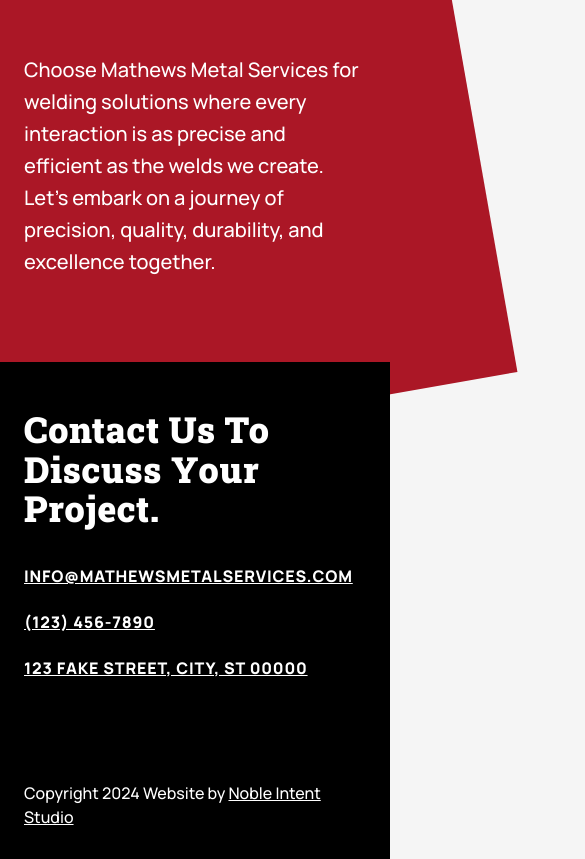
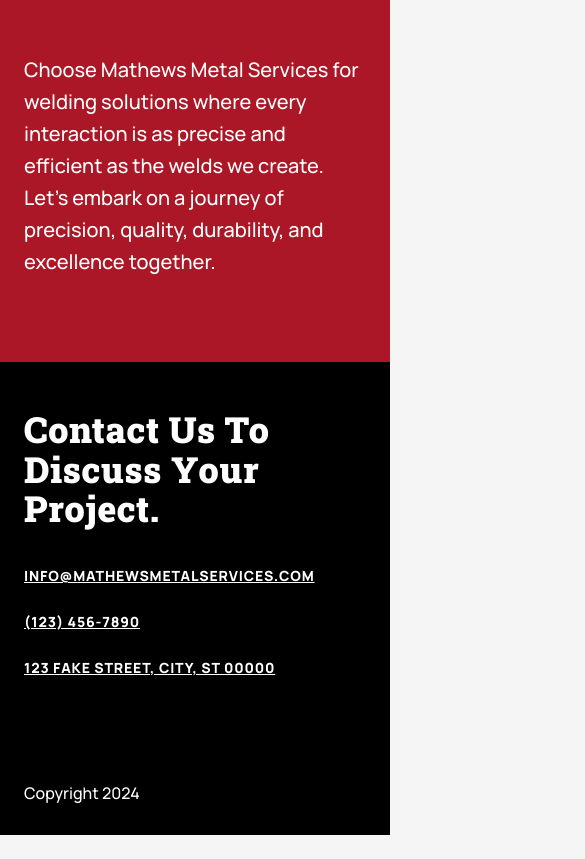
Before and after one commit to crismanNoble/mathewsmetalservices.com, a website: page index.html in a window 390 px wide. Shown: the part 4522-5381 px from the top of the page, 585 px wide, since content can reach past the window. After the commit the page ends 5357 px from the top, so only its background shows below. Drawn offline with Linux system fonts and the light colour scheme.

Commit message:
fixing for mobile

```diff
--- a/index.html
+++ b/index.html
@@ -29,6 +29,7 @@
 
 </head>
 <body>
+  <div class="wrapper">
 <header>
   <div class="header-content">
     <img src="./imgs/logo.svg" alt="MMS Logo" loading="eager" class="logo"/>
@@ -139,9 +140,10 @@
       </div>
     </div>
     <div class="footer-credit">
-      <p>Copyright <span class="current-year">2024</span> Website by <a href="https://nobleintentstudio.com" target="_blank" rel="noopener">Noble Intent Studio</a></p>
+      <p>Copyright <span class="current-year">2024</span></p>
       <script>document.querySelector('.current-year').innerText = new Date().getFullYear();</script>
     </div>
   </div>
 </footer>
+</div>
 </body>
--- a/src/style.scss
+++ b/src/style.scss
@@ -16,12 +16,17 @@
   margin: 0;
   @extend .sans;
 }
-
+.wrapper {
+  max-width: 100vw;
+  overflow-x: hidden;
+  width: 100vw;
+}
 body {
   background: $grey;
   margin: 0;
   overflow-x: hidden;
   width: 100vw;
+  max-width: 100vw;
   // background-image: url(../imgs/texture.png);
       // background-repeat: repeat;
   position: relative;
@@ -489,6 +494,9 @@
         letter-spacing: 0.8px;
         text-transform: uppercase;
         display: block;
+        @media(max-width: 600px) {
+          font-size: 14px;
+        }
       }
     }
   }
@@ -561,8 +569,8 @@
         // left: 208px;
       }
       @media(max-width: 600px) {
-        width: 133vw;
-        left: -14vw;
+        width: 135vw;
+        left: -15vw;
       }
     }
     .row {
```
Also changed, not shown: dist/style.css.
